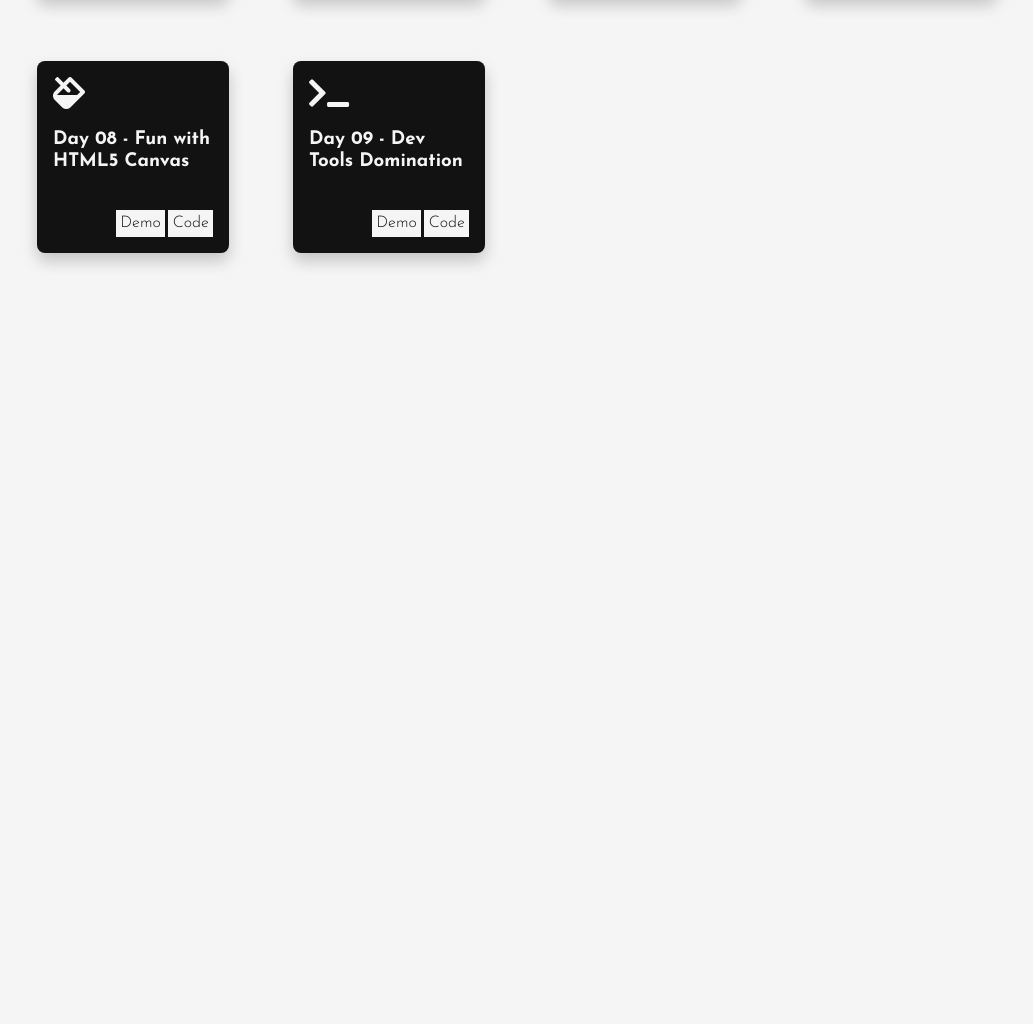
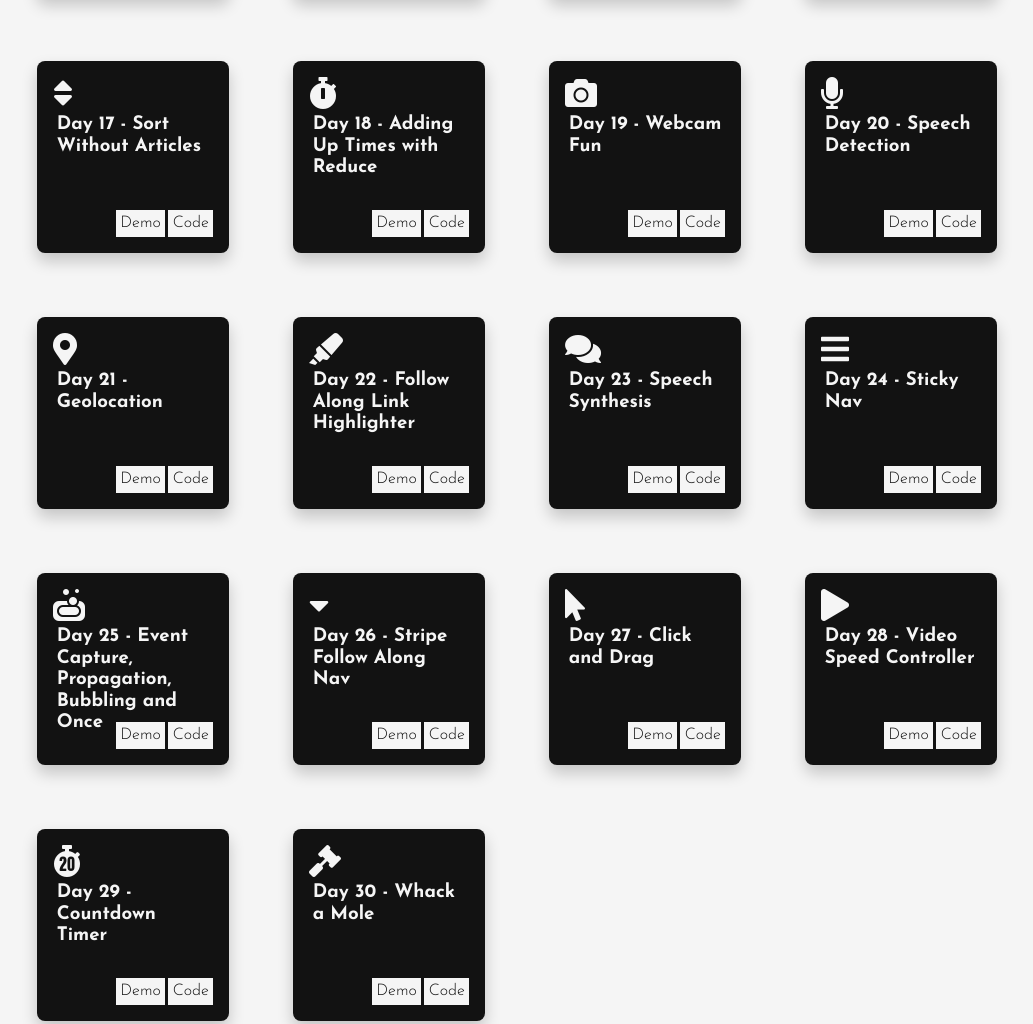
Before and after one commit to 7redeagle/30daysjs, a plain HTML site: page index.html in a window 1280 px wide. Shown: the part 1043-2067 px from the top of the page, without its empty margins (123-1156 px from the left). Before the commit the page ends 1376 px from the top, so only its background shows below. Drawn offline with Linux system fonts and the light colour scheme.

Commit message:
added icons and name

```diff
--- a/css/style.css
+++ b/css/style.css
@@ -52,6 +52,7 @@
 
 .card h3 {
   color: var(--white-4);
+  margin: .2em;
 }
 
 /* .card:hover {
@@ -68,6 +69,7 @@
   color: var(--black-0);
   border: 1px solid var(--white-4);
   padding: .2em;
+
   transition: .03s transform ease-out;
 }
 
--- a/js/data.js
+++ b/js/data.js
@@ -63,11 +63,59 @@
   logo: "fa-mouse",
   code: ""
 }, {
-  name: "08 - Fun with HTML5 Canvas",
-  logo: "fa-fill",
+  name: "17 - Sort Without Articles",
+  logo: "fa-sort",
   code: ""
 }, {
-  name: "09 - Dev Tools Domination",
-  logo: "fa-terminal",
+  name: "18 - Adding Up Times with Reduce ",
+  logo: "fa-stopwatch",
   code: ""
-}];
+}, {
+  name: "19 - Webcam Fun",
+  logo: "fa-camera",
+  code: ""
+}, {
+  name: "20 - Speech Detection",
+  logo: "fa-microphone",
+  code: ""
+}, {
+  name: "21 - Geolocation",
+  logo: "fa-map-marker-alt",
+  code: ""
+}, {
+  name: "22 - Follow Along Link Highlighter",
+  logo: "fa-highlighter",
+  code: ""
+}, {
+  name: "23 - Speech Synthesis",
+  logo: "fa-comments",
+  code: ""
+}, {
+  name: "24 - Sticky Nav",
+  logo: "fa-bars",
+  code: ""
+}, {
+  name: "25 - Event Capture, Propagation, Bubbling and Once",
+  logo: "fa-soap",
+  code: ""
+}, {
+  name: "26 - Stripe Follow Along Nav",
+  logo: "fa-caret-down",
+  code: ""
+}, {
+  name: "27 - Click and Drag",
+  logo: "fa-mouse-pointer",
+  code: ""
+}, {
+  name: "28 - Video Speed Controller",
+  logo: "fa-play",
+  code: ""
+}, {
+  name: "29 - Countdown Timer",
+  logo: "fa-stopwatch-20",
+  code: ""
+}, {
+  name: "30 - Whack a Mole",
+  logo: "fa-gavel",
+  code: ""
+}, ];
```
